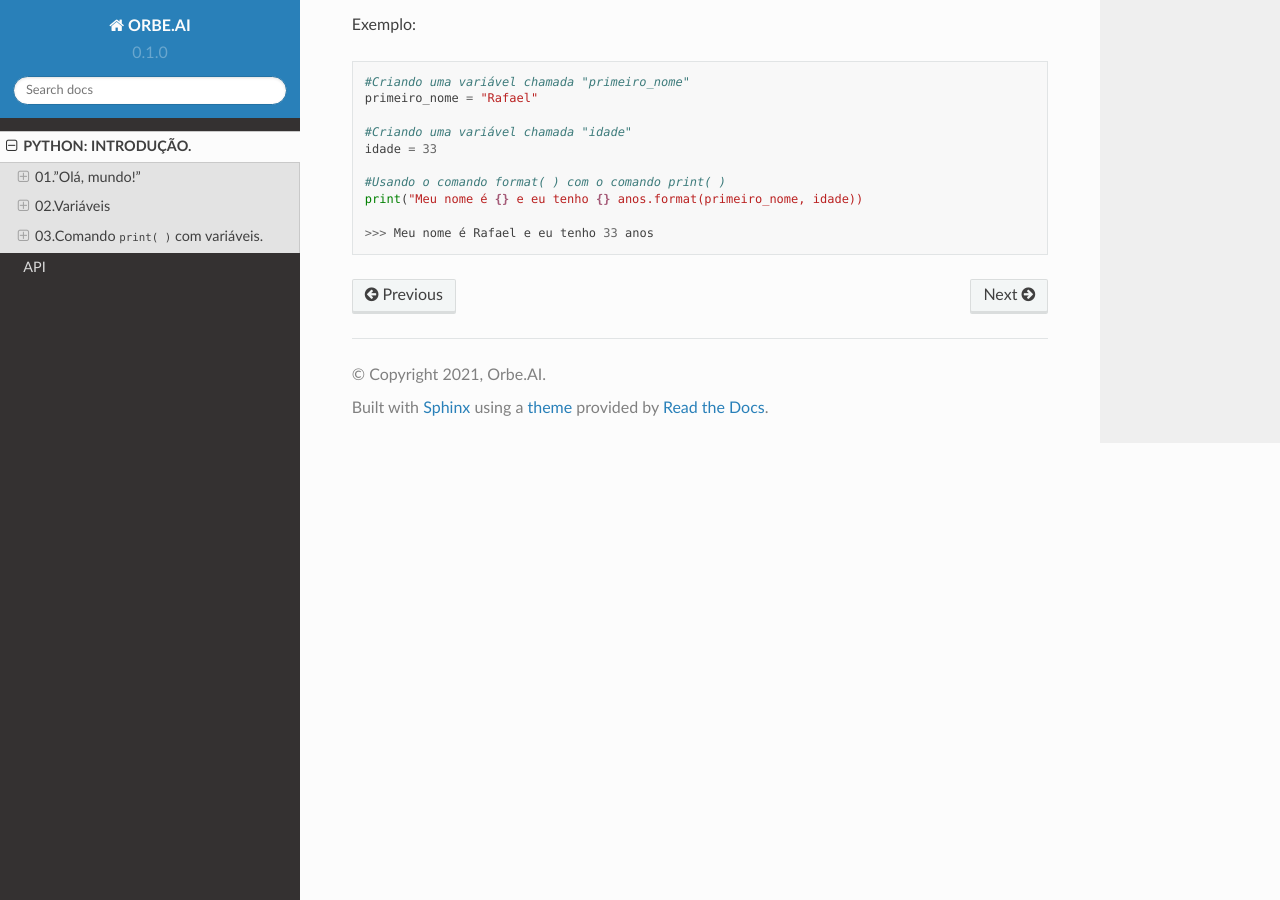
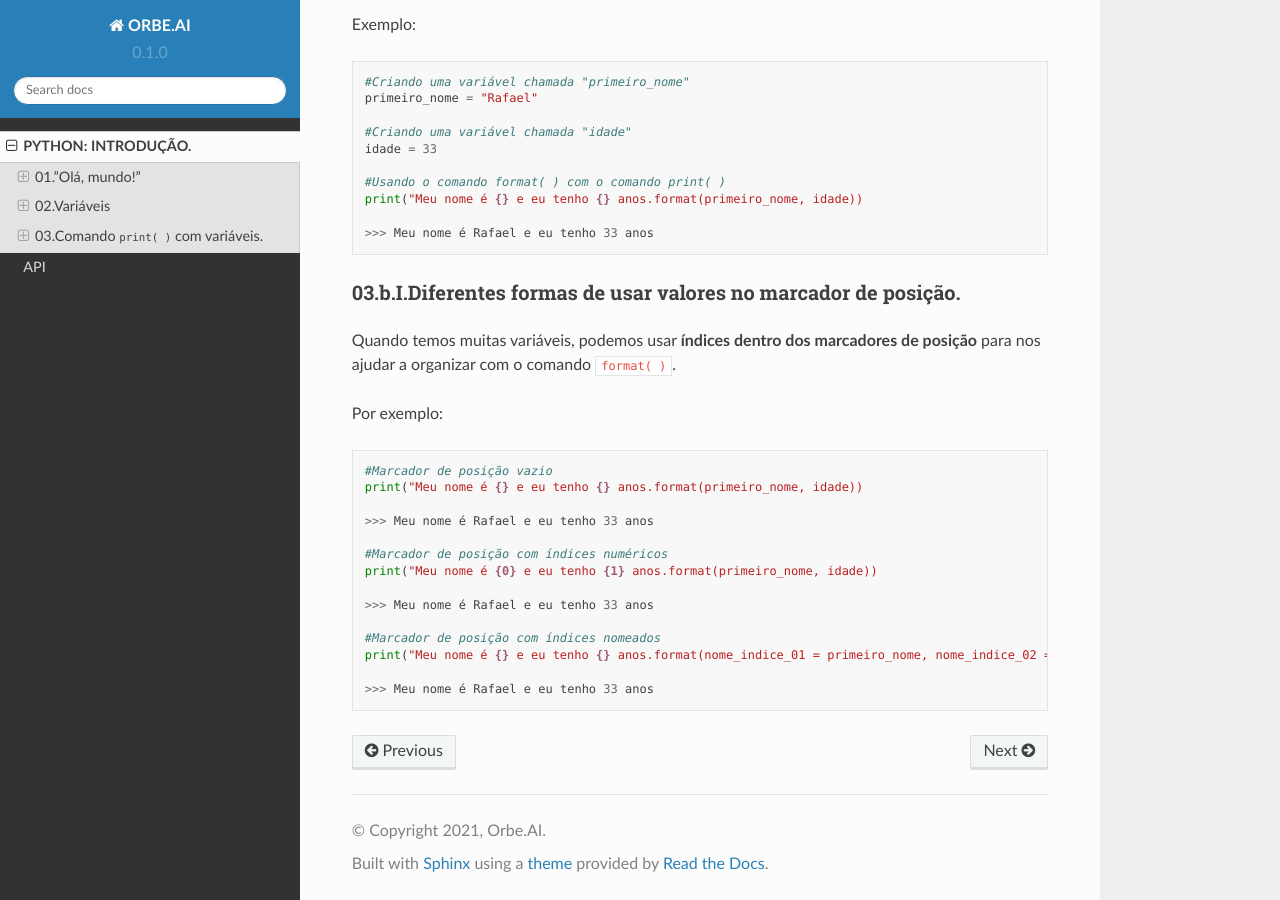
Before and after one commit to OrbeAI/rtd-python, a Sphinx documentation site: the page built from docs/source/python_introducao.rst, in a window 1280 px wide and 900 px high, scrolled down 4254 px. Built offline with Sphinx 7.4.7 and the Read the Docs theme 2.0.0, drawn with Linux system fonts in a browser that asks for light colours.

Commit message:
Update python_introducao.rst

```diff
--- a/docs/source/python_introducao.rst
+++ b/docs/source/python_introducao.rst
@@ -214,3 +214,29 @@ Exemplo:
    print("Meu nome é {} e eu tenho {} anos.format(primeiro_nome, idade))
 
    >>> Meu nome é Rafael e eu tenho 33 anos
+
+
+
+03.b.I.Diferentes formas de usar valores no marcador de posição.
+----------------
+
+Quando temos muitas variáveis, podemos usar **índices dentro dos marcadores de posição** para nos ajudar a organizar com o comando ``format( )``.
+
+Por exemplo:
+
+.. code-block:: python
+
+   #Marcador de posição vazio
+   print("Meu nome é {} e eu tenho {} anos.format(primeiro_nome, idade))
+
+   >>> Meu nome é Rafael e eu tenho 33 anos
+
+   #Marcador de posição com índices numéricos
+   print("Meu nome é {0} e eu tenho {1} anos.format(primeiro_nome, idade))
+
+   >>> Meu nome é Rafael e eu tenho 33 anos
+
+   #Marcador de posição com índices nomeados
+   print("Meu nome é {} e eu tenho {} anos.format(nome_indice_01 = primeiro_nome, nome_indice_02 = idade))
+
+   >>> Meu nome é Rafael e eu tenho 33 anos
```
